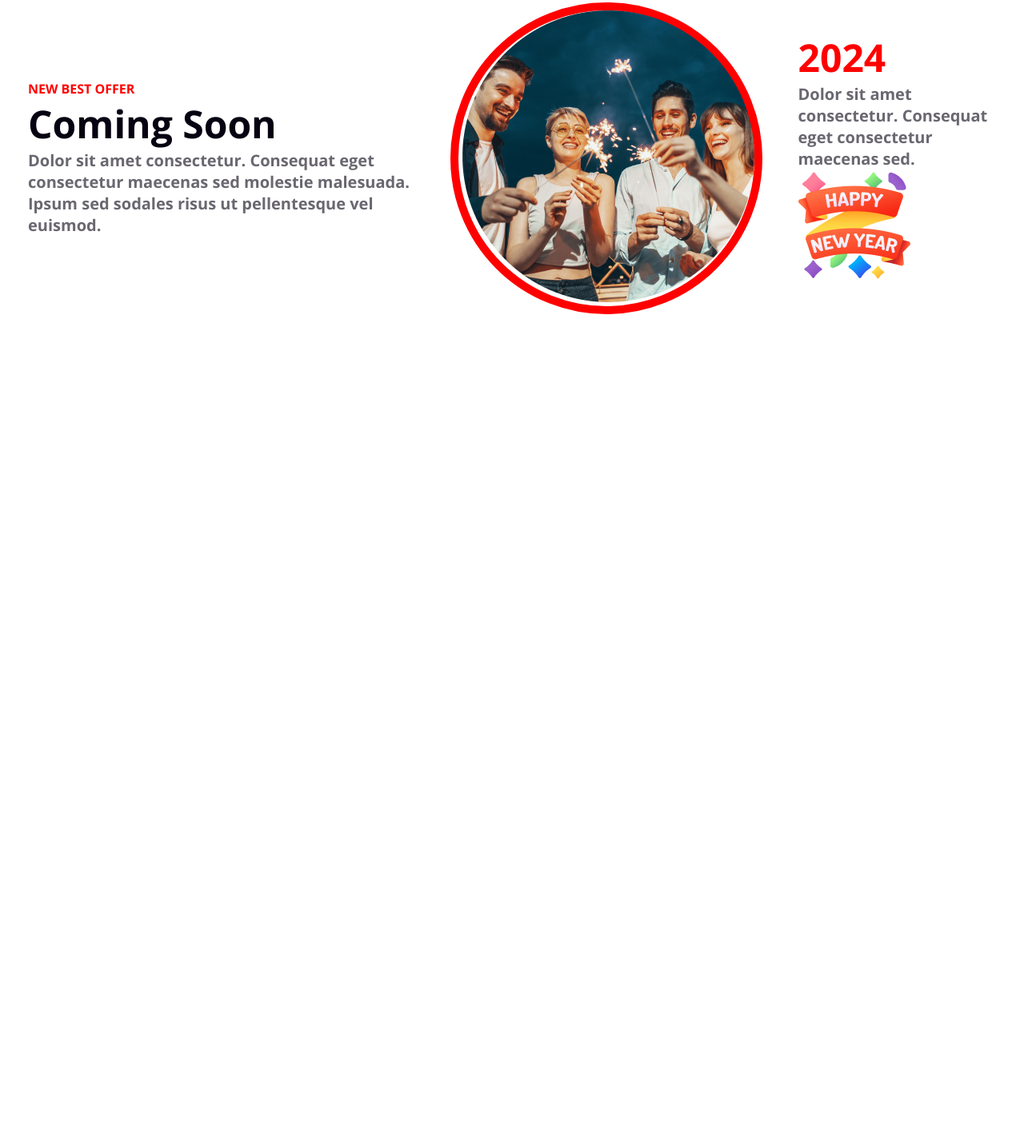
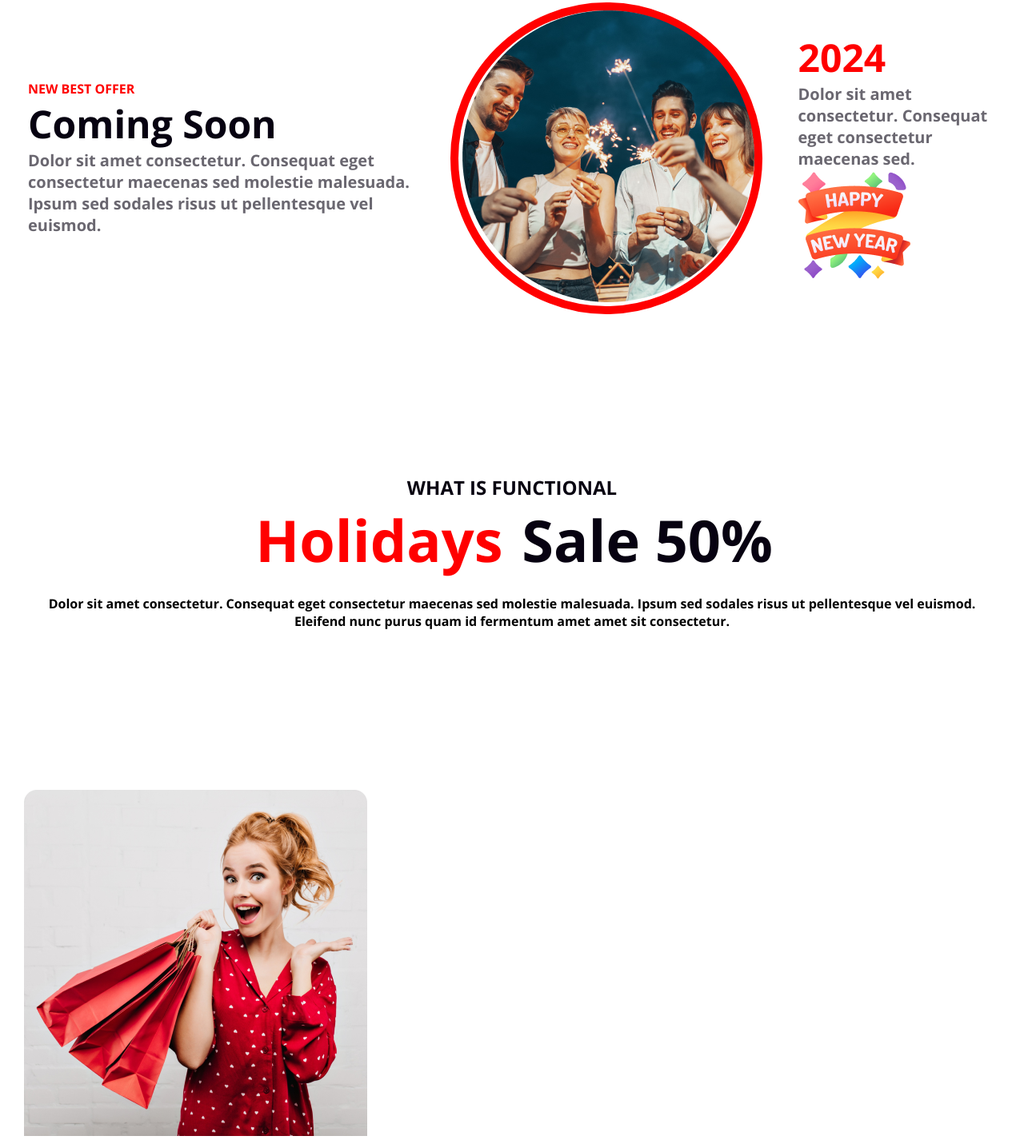
Before and after one commit to Asikkhan48/New-Year-Assignment-1, a plain HTML site: page index.html in a window 1280 px wide. Shown: the part 3333-4759 px from the top of the page at 80% size. Before the commit the page ends 3726 px from the top, so only its background shows below. Drawn offline with nearby package versions, Linux system fonts and the light colour scheme.

Commit message:
night update

```diff
--- a/index.html
+++ b/index.html
@@ -70,7 +70,6 @@
         <!-- Time & Date -->
 
         <div class="time-date">
-
           <p><span class="td-color">Place:</span> New Park Hotel</p>
 
           <p><span class="td-color">Date:</span>31 December Night 2023</p>
@@ -78,38 +77,59 @@
           <p><span>Time:</span> Evening 7.30 pm to 12.30 am</p>
 
           <button class="Join-now">JOIN NOW</button>
-
         </div>
         <!-- Special-offer -->
         <div class="special-offer">
-
           <div class="speciall-offer-price">
             <p class="spa-best">NEW BEST OFFER</p>
 
             <p class="spa-com">Coming Soon</p>
 
-                <p class="spa-para">Dolor sit amet consectetur. Consequat eget consectetur maecenas sed molestie malesuada. Ipsum sed sodales risus ut pellentesque vel euismod. </p>
+            <p class="spa-para">
+              Dolor sit amet consectetur. Consequat eget consectetur maecenas
+              sed molestie malesuada. Ipsum sed sodales risus ut pellentesque
+              vel euismod.
+            </p>
+          </div>
+
+          <div class="offer-image-two">
+            <img src="./resources/Ellipse 1.png" alt="Joy & hppyness" />
+          </div>
+
+          <div class="offer-date">
+            <p class="spa-date">2024</p>
+            <p class="spa-dolor">
+              Dolor sit amet consectetur. Consequat eget consectetur maecenas
+              sed.
+            </p>
+            <img src="./resources/Group 96.png" alt="Happy new year" />
+          </div>
+        </div>
+
+        <!-- function -->
+        <div class="function">
+          <div class="fun-offer">
+            <p>WHAT IS FUNCTIONAL</p>
+          </div>
+          <div class="holiday-sale-new">
+            <p><span>Holidays</span> Sale 50%</p>
+          </div>
+          <div class="holi-text">
+            <p>
+              Dolor sit amet consectetur. Consequat eget consectetur maecenas
+              sed molestie malesuada. Ipsum sed sodales risus ut pellentesque
+              vel euismod. Eleifend nunc purus quam id fermentum amet amet sit
+              consectetur.
+            </p>
+          </div>
+        </div>
+
+<!-- fifty parcent offer -->
+        <div class="fifty-offer">
+            <img class="rec1" src="./resources/Rectangle 1.png" alt="">
 
 
         </div>
-
-            <div class="offer-image-two">
-                <img src="./resources/Ellipse 1.png" alt="Joy & hppyness">
-            </div>
-
-
-
-            <div class="offer-date">
-                <p class="spa-date">2024</p>
-                <p class="spa-dolor">Dolor sit amet consectetur. Consequat eget consectetur maecenas sed.</p>
-                <img src="./resources/Group 96.png" alt="Happy new year">
-            </div>
-
-
-
-
-        </div>
-
 
 
 
--- a/style.css
+++ b/style.css
@@ -125,6 +125,7 @@
     justify-content: space-evenly;
     align-items: center;
     margin-top: 200px;
+    margin-bottom: 200px;
 }
 
 .spa-best {
@@ -166,3 +167,37 @@
     font-size: 20px;
     font-weight: 400;
 }
+
+/* function */
+
+.fun-offer {
+    text-align: center;
+}
+
+.fun-offer p {
+    color: #070211;
+    font-size: 24px;
+    font-weight: 500;
+}
+
+.holiday-sale-new span {
+    color: #F00;
+    text-align: center;
+    font-size: 72px;
+    font-weight: 900;
+}
+
+.holiday-sale-new p {
+    color: #070211;
+    font-size: 72px;
+    font-weight: 900;
+    text-align: center;
+    margin-bottom: 20px;
+}
+
+.holi-text {
+    text-align: center;
+    margin-bottom: 200px;
+}
+
+/* fifty parcent offer */
```
Lines whose indentation alone changed are shown as unchanged.
